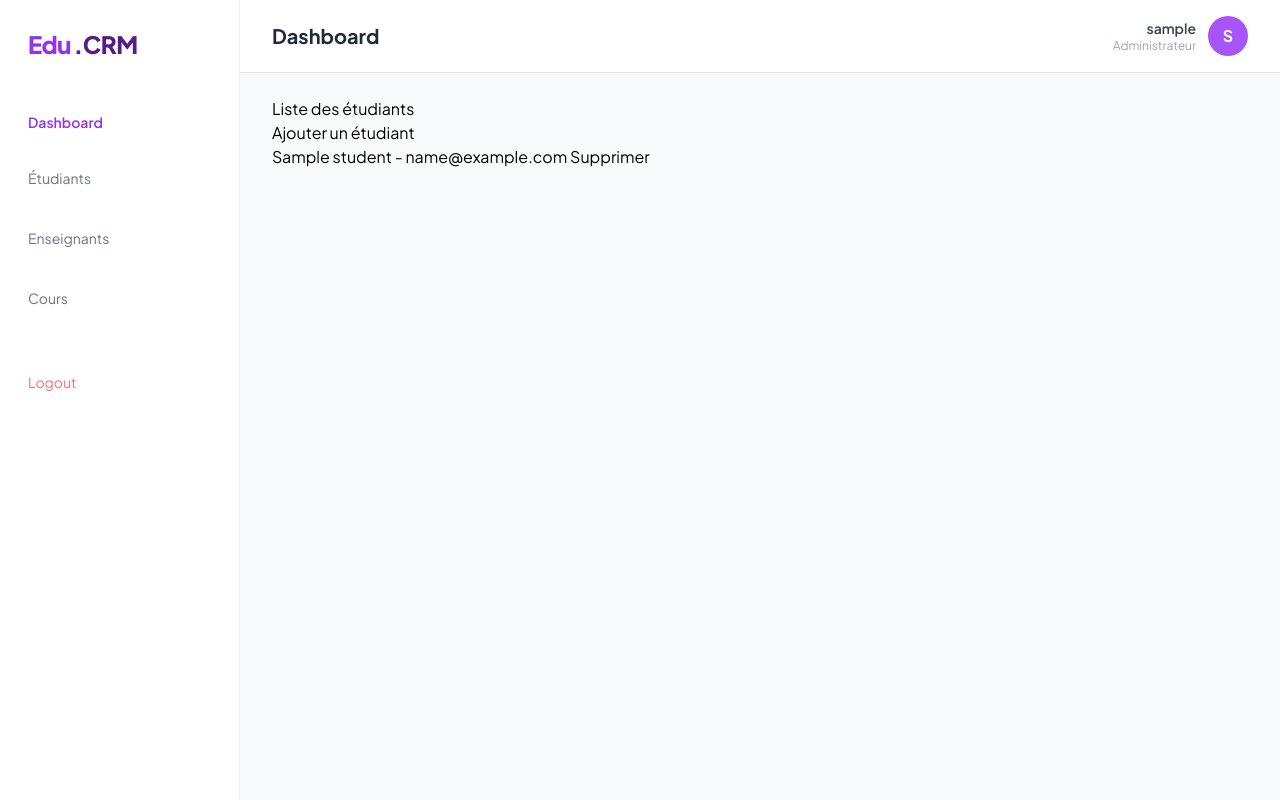
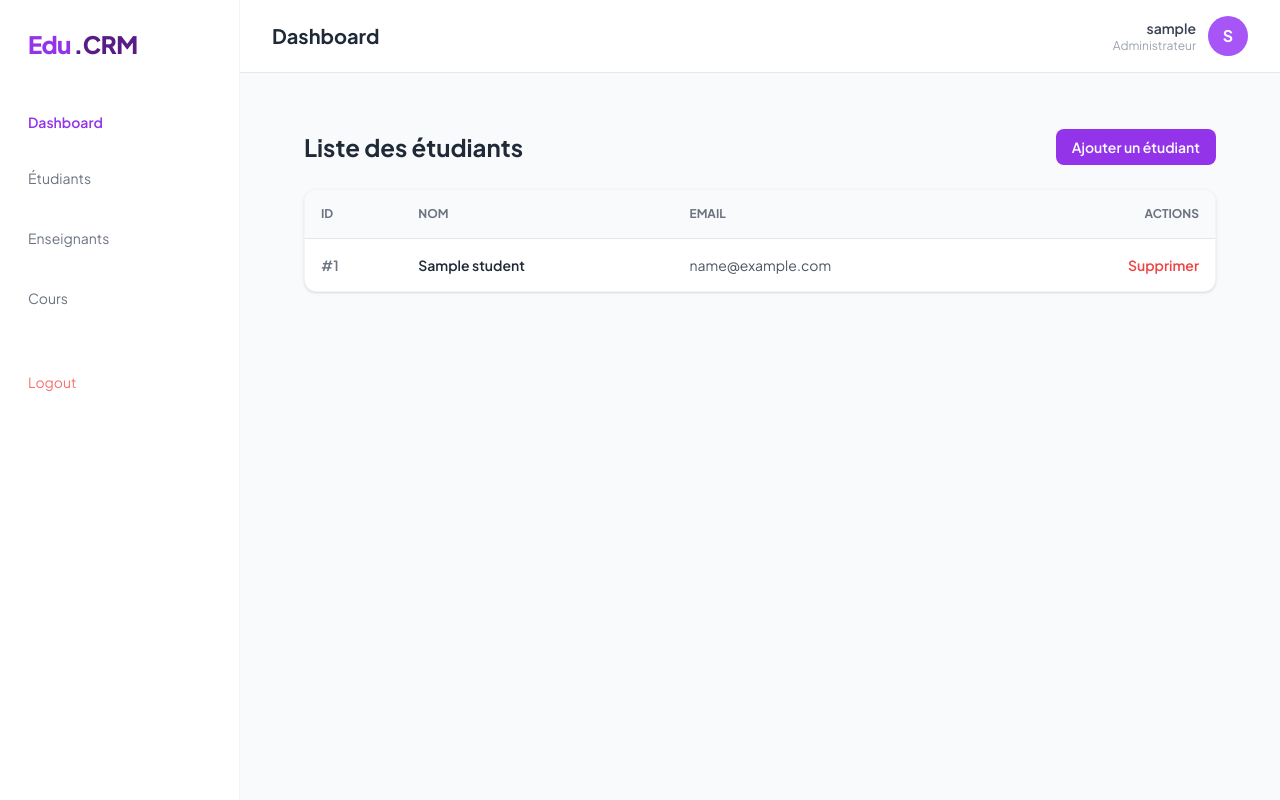
Before and after one commit to mouhamet07/edu.crm, a Flask app: template app/templates/students/liste.html in a window 1280 px wide. Run offline with Flask 3, Linux system fonts and the light colour scheme; the visitor is signed in with stand-in values (Sample User, id 1); the template is opened without the code that fills it: most values are stand-ins (such as "Sample title", 1, 10 or a date in 2020); some libraries are stand-ins or nearby versions.

Commit message:
Correction student routes.py pour utiliser student_service

```diff
--- a/app/services/student_service.py
+++ b/app/services/student_service.py
@@ -21,12 +21,11 @@ def add_student(name, email):
 
 def delete_student(student_id):
     for student in students:
-        if student["id"] == student_id:
+        if student.get("id") == student_id:
             students.remove(student)
             return True
+
     return False
-
-
 def get_student_by_id(student_id):
     for student in students:
         if student["id"] == student_id:
--- a/app/templates/students/liste.html
+++ b/app/templates/students/liste.html
@@ -1,21 +1,82 @@
 {% extends "base.html" %}
 
 {% block content %}
-<h2>Liste des étudiants</h2>
 
-<a href="{{ url_for('students.create_student') }}">
-    Ajouter un étudiant
-</a>
+<div class="p-8">
 
-<ul>
-    {% for student in students %}
-        <li>
-            {{ student.name }} - {{ student.email }}
-            <a href="{{ url_for('students.delete_student_route', id=student.id) }}">
-                Supprimer
+  <div class="flex items-center justify-between mb-6">
+
+    <h1 class="text-2xl font-bold text-gray-800">
+      Liste des étudiants
+    </h1>
+
+    <a href="{{ url_for('students.create') }}"
+       class="bg-purple-600 hover:bg-purple-700 text-white px-4 py-2 rounded-lg text-sm font-semibold">
+       Ajouter un étudiant
+    </a>
+
+  </div>
+
+
+  <div class="bg-white rounded-xl shadow border border-gray-100 overflow-hidden">
+
+    <table class="w-full text-sm">
+
+      <thead class="bg-gray-50">
+        <tr class="text-left text-gray-500 uppercase text-xs">
+          <th class="p-4">ID</th>
+          <th class="p-4">Nom</th>
+          <th class="p-4">Email</th>
+          <th class="p-4 text-right">Actions</th>
+        </tr>
+      </thead>
+
+      <tbody>
+
+      {% for student in students %}
+
+        <tr class="border-t">
+
+          <td class="p-4 font-semibold text-gray-500">
+            #{{ loop.index }}
+          </td>
+
+          <td class="p-4 font-semibold text-gray-800">
+            {{ student.name }}
+          </td>
+
+          <td class="p-4 text-gray-600">
+            {{ student.email }}
+          </td>
+
+          <td class="p-4 text-right">
+
+            <a href="{{ url_for('students.delete_student', id=loop.index0) }}"
+               class="text-red-500 hover:text-red-700 text-sm font-semibold">
+               Supprimer
             </a>
-        </li>
-    {% endfor %}
-</ul>
+
+          </td>
+        </tr>
+
+      {% endfor %}
+
+      {% if students|length == 0 %}
+
+      <tr>
+        <td colspan="4" class="text-center p-8 text-gray-400">
+          Aucun étudiant enregistré
+        </td>
+      </tr>
+
+      {% endif %}
+
+      </tbody>
+
+    </table>
+
+  </div>
+
+</div>
 
 {% endblock %}
```
Also changed, not shown: app/students/route.py (+24 -8 lines), app/templates/students/create.html (+52 -5 lines).
